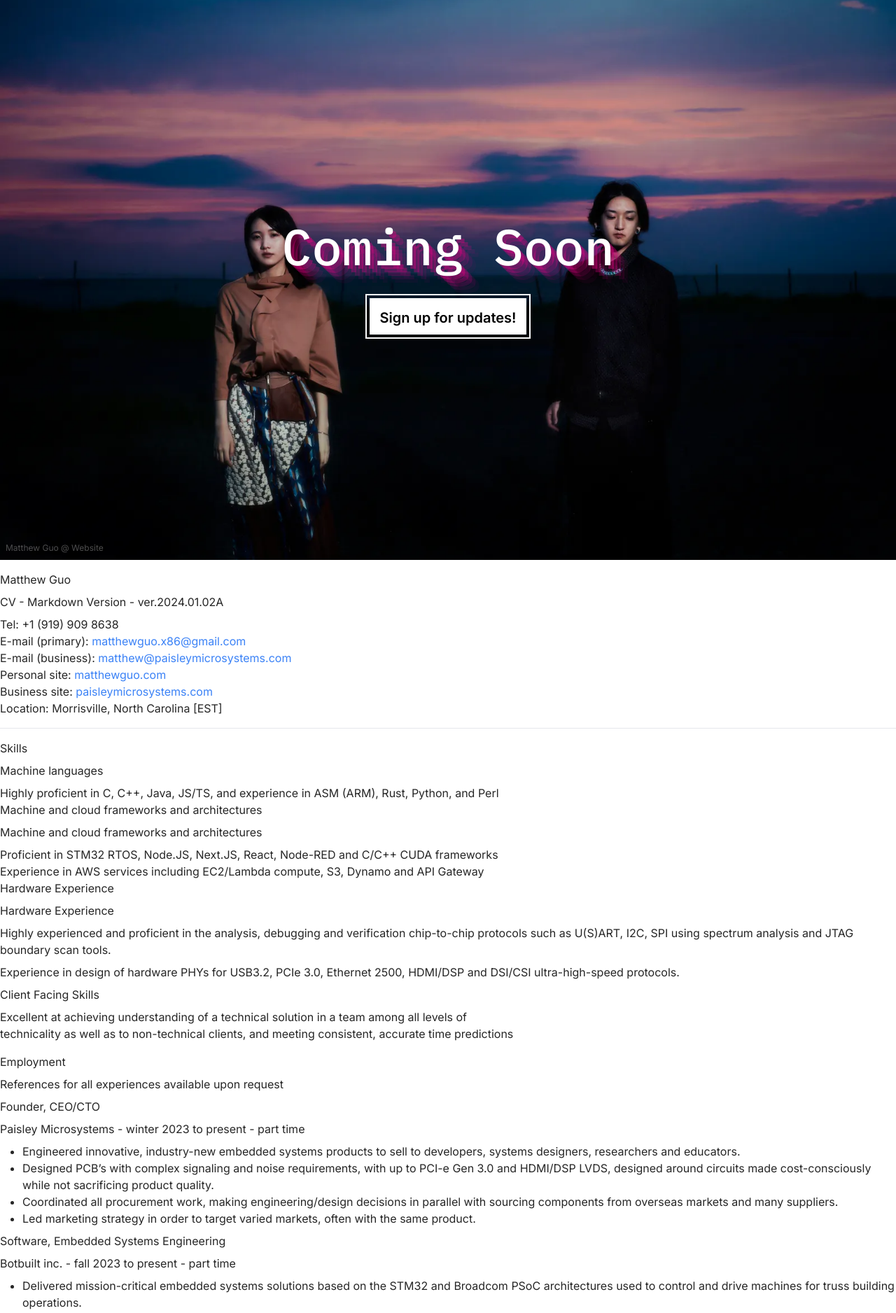
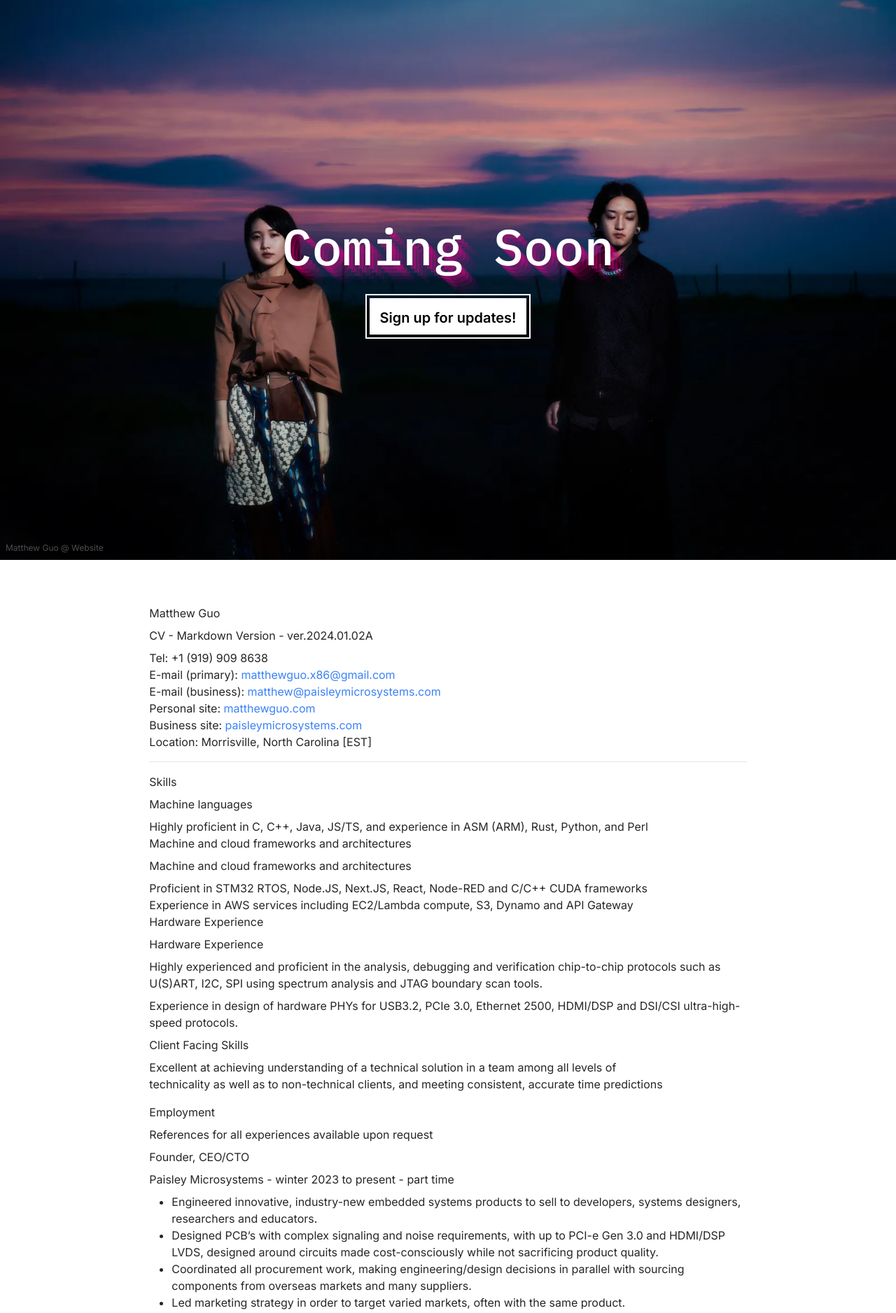
Before and after one commit to a-me-lia/matthew, a Next.js app: page / in a window 1280 px wide. Shown: the top 1876 px of the page at 70% size. Built offline with nearby package versions, Linux system fonts and the light colour scheme; no server answers.

Commit message:
sdgwertg
Signed-off-by: emelia paisley <emelia@emelia.pl>

```diff
--- a/src/app/page.tsx
+++ b/src/app/page.tsx
@@ -20,7 +20,7 @@ export default function Home() {
       <SignUpButton text='Sign up for updates!' ></SignUpButton>
     </div>
 
-    <div>
+    <div className='md:w-2/3 mx-auto mx-6 mt-16'>
     <h1 className="mt-4 mb-2">Matthew Guo</h1>
     <h3 className="mb-2">CV - Markdown Version - ver.2024.01.02A</h3>
     <p className="mb-2">Tel: +1 (919) 909 8638<br/>
```
